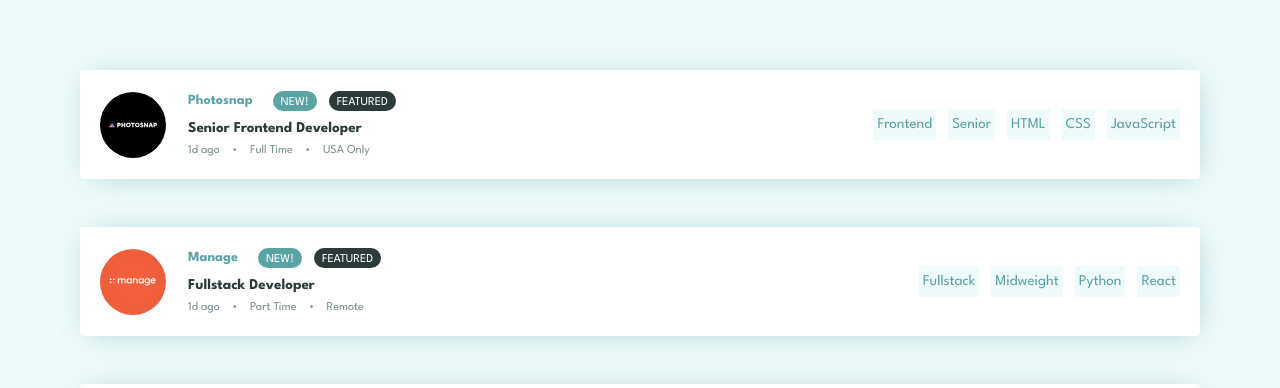
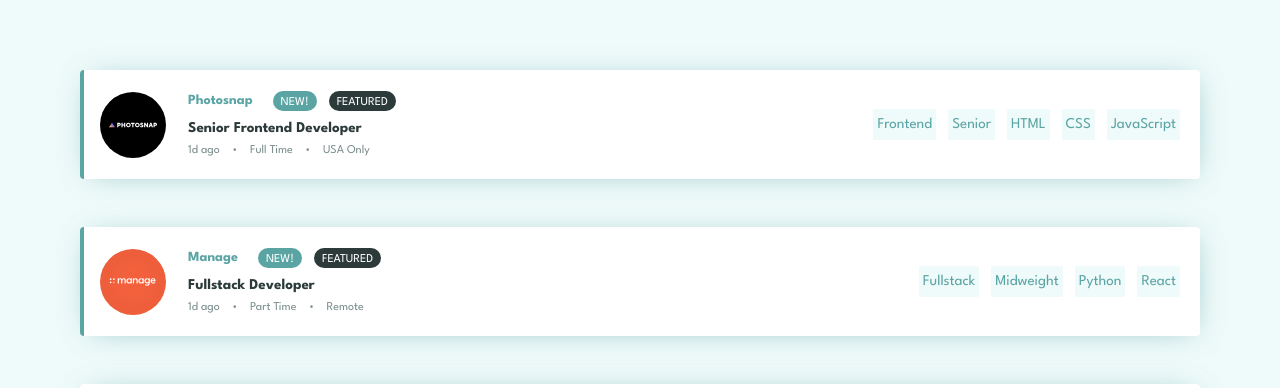
Before and after one commit to minezzig/fm-static-job-listings, a React (Vite) app: page / in a window 1280 px wide. Shown: the part 130-518 px from the top of the page. Built offline with nearby package versions, Linux system fonts and the light colour scheme.

Commit message:
change vertical bar for featured only

```diff
--- a/src/components/Job.tsx
+++ b/src/components/Job.tsx
@@ -22,8 +22,8 @@ function Job({ job, filters, setFilters }: JobProps) {
   };
 
   return (
-    <div className="shadowBox relative flex w-full flex-col rounded bg-white p-5 pt-10 md:flex-row md:items-center md:justify-between md:pt-5 group">
-      <div className="group-hover:bg-primary transition-all h-full w-1 absolute left-0 top-0 rounded-l-lg"></div>
+    <div className="shadowBox relative flex w-full flex-col rounded bg-white p-5 pt-10 md:flex-row md:items-center md:justify-between md:pt-5">
+      {job.featured && <div className="bg-primary h-full w-1 absolute left-0 top-0 rounded-l-lg"></div>}
       <div className="flex items-center">
         <div className="absolute top-0 -translate-y-1/2 md:static md:translate-y-0">
           <img src={job.logo} alt="image" className="w-3/4" />
```
